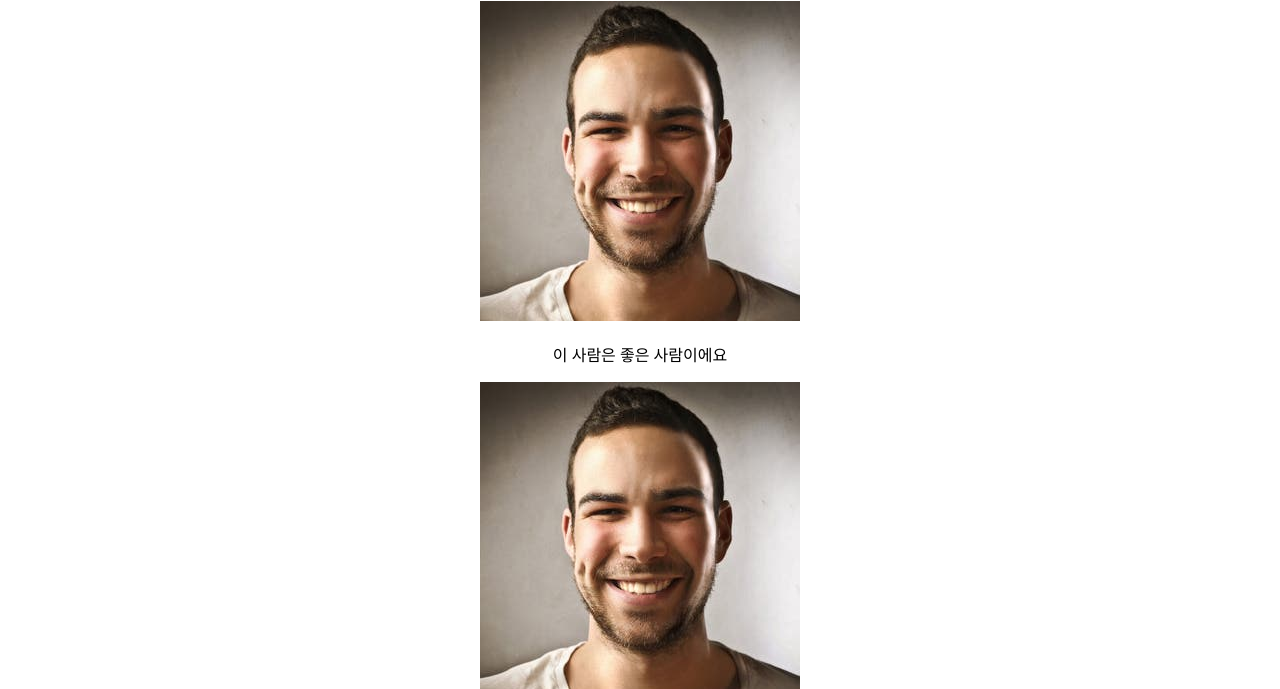
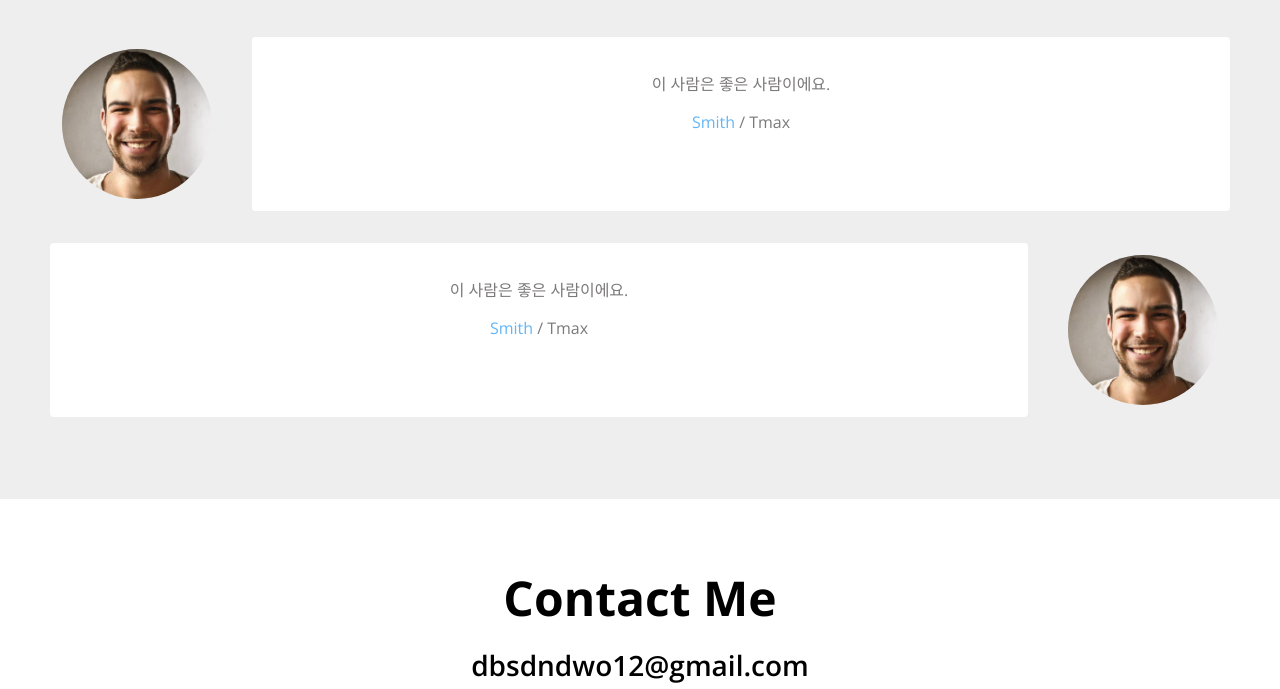
Before and after one commit to ywj3493/portfolio, a plain HTML site: page index.html in a window 1280 px wide. Shown: the part 2836-3525 px from the top of the page. Drawn offline with nearby package versions, Linux system fonts and the light colour scheme.

Commit message:
20220307 css testimonials

```diff
--- a/index.html
+++ b/index.html
@@ -238,28 +238,28 @@
     <section id="testimonials" class="section">
       <h1>Testimonials</h1>
       <h3>See what they say about me</h3>
-      <div class="testimonials">
+      <div class="testimonials section__container">
         <div class="testimonial">
           <img
             src="assets/images/testimonials/people1.jpg"
             alt="people1"
             class="testimonial__avatar"
           />
-        </div>
-        <div class="testimonial__speech-bubble">
-          <p>이 사람은 좋은 사람이에요</p>
-          <p class="name"><a href=""></a></p>
+          <div class="testimonial__speech-bubble">
+            <p>이 사람은 좋은 사람이에요.</p>
+            <p class="name"><a href="">Smith </a>/ Tmax</p>
+          </div>
         </div>
         <div class="testimonial">
+          <div class="testimonial__speech-bubble">
+            <p>이 사람은 좋은 사람이에요.</p>
+            <p class="name"><a href="">Smith </a>/ Tmax</p>
+          </div>
           <img
             src="assets/images/testimonials/people1.jpg"
             alt="people1"
             class="testimonial__avatar"
           />
-        </div>
-        <div class="testimonial__speech-bubble">
-          <p>이 사람은 좋은 사람이에요</p>
-          <p class="name"><a href=""></a></p>
         </div>
       </div>
     </section>
--- a/style.css
+++ b/style.css
@@ -367,3 +367,47 @@ h3 {
   margin-top: 8px;
   background-color: var(--color-dark-white);
 }
+
+/* Testimonial */
+#testimonials {
+  background-color: var(--color-light-white);
+}
+
+.testimonials {
+  margin-top: 40px;
+}
+
+.testimonial {
+  display: flex;
+  margin: 32px 0;
+}
+
+.testimonial__avatar {
+  width: 150px;
+  height: 150px;
+  border-radius: 50%;
+  margin: 12px;
+}
+
+.testimonial__avatar:nth-child(odd) {
+  margin-right: 40px;
+}
+
+.testimonial__avatar:nth-child(even) {
+  margin-left: 40px;
+}
+
+.testimonial__speech-bubble {
+  padding: 18px;
+  width: 100%;
+  align-content: space-between;
+  background-color: var(--color-white);
+  border-radius: var(--size-border-radius);
+}
+
+.testimonial__speech-bubble p {
+  color: var(--color-light-grey);
+}
+.testimonial__speech-bubble a {
+  color: var(--color-blue);
+}
```
